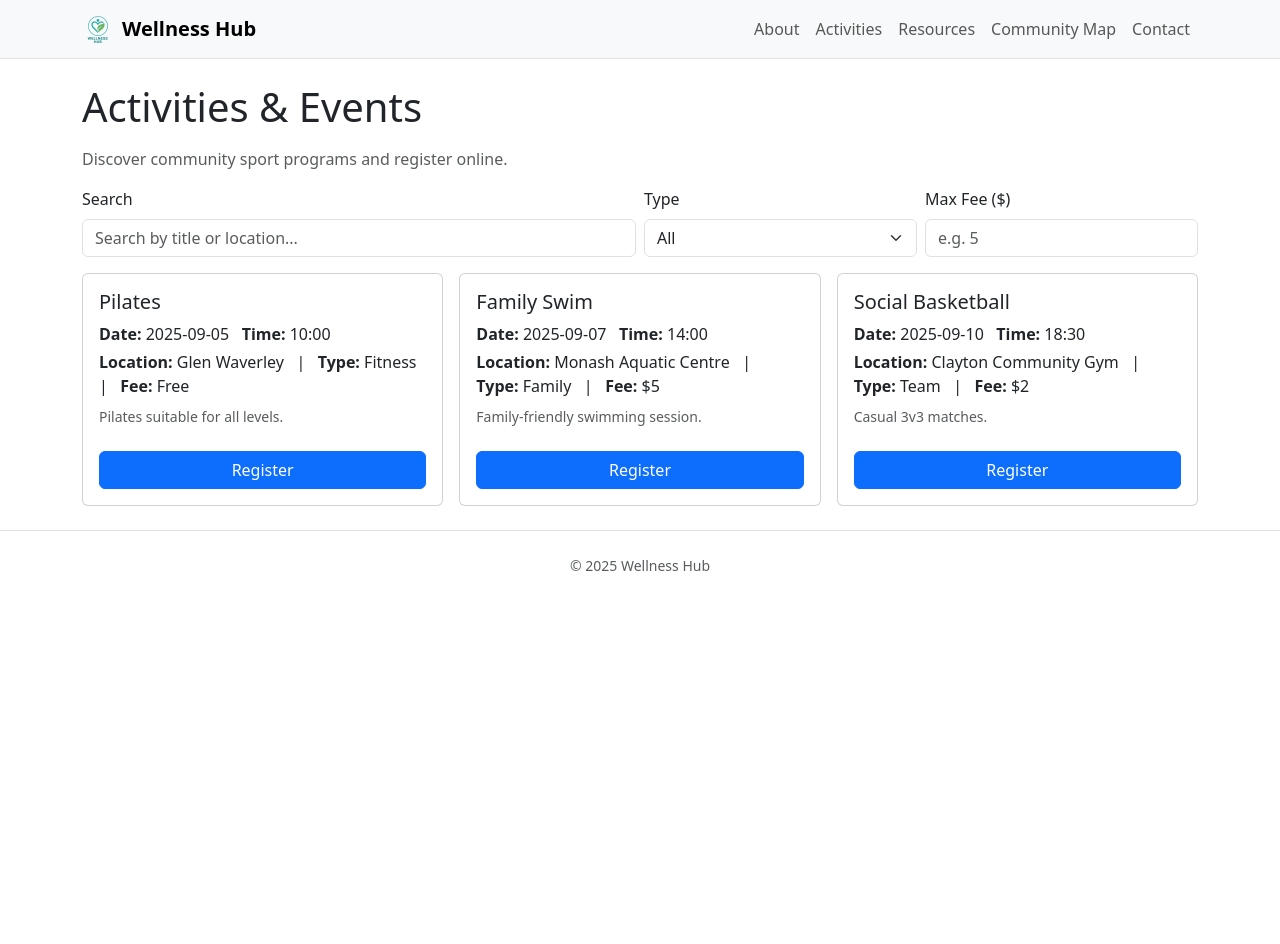
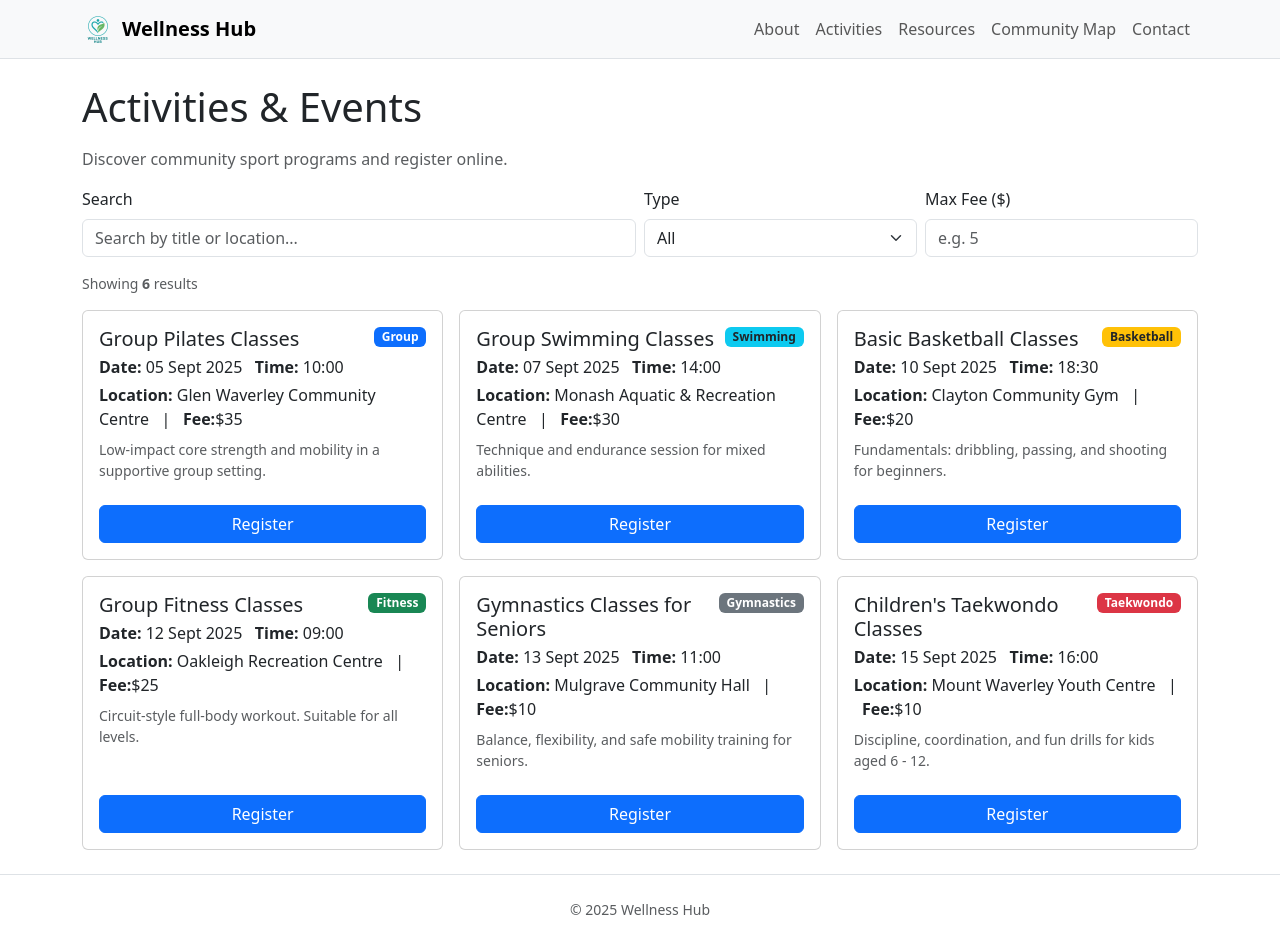
Before and after one commit to Jche0548/FIT5032-Assignment, a Vue app: page /activities in a window 1280 px wide. Before the commit the page ends 800 px from the top, so only its background shows below. Built offline with nearby package versions, Linux system fonts and the light colour scheme.

Commit message:
Optimize the About us page, add Activities & Events, and add more health-related Resources

```diff
--- a/public/activities.json
+++ b/public/activities.json
@@ -1,5 +1,62 @@
 [
-    { "id": 101, "title": "Pilates", "type": "Fitness", "date": "2025-09-05", "time": "10:00", "location": "Glen Waverley", "fee": 0, "desc": "Pilates suitable for all levels." },
-    { "id": 102, "title": "Family Swim",     "type": "Family",  "date": "2025-09-07", "time": "14:00", "location": "Monash Aquatic Centre", "fee": 5, "desc": "Family-friendly swimming session." },
-    { "id": 103, "title": "Social Basketball","type": "Team",    "date": "2025-09-10", "time": "18:30","location": "Clayton Community Gym", "fee": 2, "desc": "Casual 3v3 matches." }
-  ]
+  {
+    "id": 301,
+    "title": "Group Pilates Classes",
+    "type": "Group",
+    "date": "2025-09-05",
+    "time": "10:00",
+    "location": "Glen Waverley Community Centre",
+    "fee": 35,
+    "desc": "Low-impact core strength and mobility in a supportive group setting."
+  },
+  {
+    "id": 302,
+    "title": "Group Swimming Classes",
+    "type": "Swimming",
+    "date": "2025-09-07",
+    "time": "14:00",
+    "location": "Monash Aquatic & Recreation Centre",
+    "fee": 30,
+    "desc": "Technique and endurance session for mixed abilities."
+  },
+  {
+    "id": 303,
+    "title": "Basic Basketball Classes",
+    "type": "Basketball",
+    "date": "2025-09-10",
+    "time": "18:30",
+    "location": "Clayton Community Gym",
+    "fee": 20,
+    "desc": "Fundamentals: dribbling, passing, and shooting for beginners."
+  },
+  {
+    "id": 304,
+    "title": "Group Fitness Classes",
+    "type": "Fitness",
+    "date": "2025-09-12",
+    "time": "09:00",
+    "location": "Oakleigh Recreation Centre",
+    "fee": 25,
+    "desc": "Circuit-style full-body workout. Suitable for all levels."
+  },
+  {
+    "id": 305,
+    "title": "Gymnastics Classes for Seniors",
+    "type": "Gymnastics",
+    "date": "2025-09-13",
+    "time": "11:00",
+    "location": "Mulgrave Community Hall",
+    "fee": 10,
+    "desc": "Balance, flexibility, and safe mobility training for seniors."
+  },
+  {
+    "id": 306,
+    "title": "Children's Taekwondo Classes",
+    "type": "Taekwondo",
+    "date": "2025-09-15",
+    "time": "16:00",
+    "location": "Mount Waverley Youth Centre",
+    "fee": 10,
+    "desc": "Discipline, coordination, and fun drills for kids aged 6 - 12."
+  }
+]
--- a/public/resources.json
+++ b/public/resources.json
@@ -1,5 +1,7 @@
 [
     { "id": 1, "title": "Exercise Guide: Staying Active at Home", "category": "Exercise" },
     { "id": 2, "title": "Nutrition Tips for Busy People", "category": "Nutrition" },
-    { "id": 3, "title": "Benefits of Regular Physical Activity", "category": "Exercise" }
-  ]
+    { "id": 3, "title": "Benefits of Regular Physical Activity", "category": "Exercise" },
+    { "id": 4, "title": "Healthy Diet Guide for Seniors", "category": "Nutrition" },
+    { "id": 5, "title": "Basic Pilates Teaching Guide", "category": "Exercise" }
+]
--- a/public/venues.json
+++ b/public/venues.json
@@ -5,7 +5,7 @@
       "address": "🏠 88 Super Road, Clayton VIC 3168",
       "size": "📐 2800 sq/m",
       "phone": "📞 1303789639",
-      "email": "💻 clayton@stadium.com.au"
+      "email": "💻 Clayton@stadium.com.au"
     },
     {
       "id": 2,
--- a/src/views/About.vue
+++ b/src/views/About.vue
@@ -2,21 +2,21 @@
     <div class="container">
       <h1 class="mb-3">About Us</h1>
       <p class="text-muted mb-4">
-        Wellness Hub is a community-first initiative helping people access inclusive, local sport and wellness activities.
+        The Wellness Hub is here for the community - we want to help community members
+        find local sport and wellness opportunities that are accessible and inclusive.
       </p>
 
       <!-- Mission -->
       <section class="mb-4">
         <h2 class="h5">Our Mission</h2>
         <p>
-          To improve health and wellbeing for underrepresented communities in Melbourne by
-          connecting people with affordable, accessible, and engaging community sport programs.
+          Our aim is to improve the health and wellbeing of underserved communities across Melbourne by providing affordable, accessible and engaging community sport programs.
         </p>
       </section>
 
-      <!-- What we do -->
+      <!-- What we wanna do -->
       <section class="mb-4">
-        <h2 class="h5">What We Do</h2>
+        <h2 class="h5">What we wanna Do</h2>
         <ul class="mb-0">
           <li>Curate and promote community sport and wellness activities.</li>
           <li>Provide educational resources on physical activity and healthy living.</li>
@@ -28,7 +28,7 @@
       <section class="mb-4">
         <h2 class="h5">Our Impact</h2>
         <div class="row g-3">
-          <div class="col-6 col-md-3"><div class="p-3 border text-center"><strong>120+</strong><br>Activities listed</div></div>
+          <div class="col-6 col-md-3"><div class="p-3 border text-center"><strong>100+ activities featured</strong><br>Activities listed</div></div>
           <div class="col-6 col-md-3"><div class="p-3 border text-center"><strong>35</strong><br>Local partners</div></div>
           <div class="col-6 col-md-3"><div class="p-3 border text-center"><strong>2,400+</strong><br>Participants</div></div>
           <div class="col-6 col-md-3"><div class="p-3 border text-center"><strong>18</strong><br>Suburbs served</div></div>
@@ -43,8 +43,8 @@
 
       <!-- CTA -->
       <section class="mb-4">
-        <h2 class="h5">Get Involved</h2>
-        <p class="mb-2">Want to know more events or partner with us?</p>
+        <h2 class="h5">We look forward to your participation</h2>
+        <p class="mb-2">Want to know more events or partner with us, click below to contact us?</p>
         <RouterLink class="btn btn-primary btn-sm" to="/contact">Contact Us</RouterLink>
       </section>
     </div>
--- a/src/views/Activities.vue
+++ b/src/views/Activities.vue
@@ -3,55 +3,84 @@
     <h1 class="mb-3">Activities & Events</h1>
     <p class="text-muted">Discover community sport programs and register online.</p>
 
-    <!-- Search and filter -->
+    <!-- Search & Filters -->
     <div class="row g-2 align-items-end mb-3">
       <div class="col-12 col-md-6">
-        <label class="form-label">Search</label>
-        <input v-model="q" type="text" class="form-control" placeholder="Search by title or location..." />
+        <label class="form-label" for="q">Search</label>
+        <input id="q" v-model.trim="q" type="text" class="form-control"
+               placeholder="Search by title or location..." />
       </div>
       <div class="col-6 col-md-3">
-        <label class="form-label">Type</label>
-        <select v-model="type" class="form-select">
+        <label class="form-label" for="type">Type</label>
+        <select id="type" v-model="type" class="form-select">
           <option value="">All</option>
+          <option value="Group">Group</option>
+          <option value="Swimming">Swimming</option>
+          <option value="Basketball">Basketball</option>
           <option value="Fitness">Fitness</option>
-          <option value="Family">Family</option>
-          <option value="Team">Team</option>
+          <option value="Gymnastics">Gymnastics</option>
+          <option value="Taekwondo">Taekwondo</option>
         </select>
       </div>
       <div class="col-6 col-md-3">
-        <label class="form-label">Max Fee ($)</label>
-        <input v-model.number="maxFee" type="number" class="form-control" min="0" placeholder="e.g. 5" />
+        <label class="form-label" for="maxFee">Max Fee ($)</label>
+        <input id="maxFee" v-model.number="maxFee" type="number" min="0"
+               class="form-control" placeholder="e.g. 5" />
       </div>
     </div>
 
-    <!-- Loading Status / Errors -->
-    <div v-if="loading" class="alert alert-info">Loading activities...</div>
-    <div v-else-if="error" class="alert alert-danger">Failed to load activities. Showing fallback data.</div>
+    <!-- Filter state / actions -->
+    <div class="d-flex align-items-center gap-3 mb-3">
+      <span class="text-muted small">
+        Showing <strong>{{ filtered.length }}</strong> {{ filtered.length === 1 ? 'result' : 'results' }}
+      </span>
+      <button v-if="hasActiveFilters" class="btn btn-outline-secondary btn-sm" @click="resetFilters">
+        Reset filters
+      </button>
+    </div>
 
-    <!-- Active card list (dynamic rendering) -->
+    <!-- Loading / Error -->
+    <div v-if="loading" class="alert alert-info" role="status">Loading activities…</div>
+    <div v-else-if="error" class="alert alert-danger" role="alert">
+      Failed to load activities. Showing fallback data.
+    </div>
+
+    <!-- Cards -->
     <div class="row g-3">
       <div class="col-12 col-md-6 col-lg-4" v-for="a in filtered" :key="a.id">
         <div class="card h-100">
           <div class="card-body d-flex flex-column">
-            <h5 class="card-title">{{ a.title }}</h5>
+            <div class="d-flex justify-content-between align-items-start">
+              <h5 class="card-title mb-1">{{ a.title }}</h5>
+              <span class="badge" :class="badgeClass(a.type)">{{ a.type }}</span>
+            </div>
+
             <p class="card-text mb-1">
-              <strong>Date:</strong> {{ a.date }} &nbsp; <strong>Time:</strong> {{ a.time }}
+              <strong>Date:</strong> {{ fmtDate(a.date) }}
+              &nbsp; <strong>Time:</strong> {{ a.time }}
             </p>
             <p class="card-text mb-2">
-              <strong>Location:</strong> {{ a.location }} &nbsp; | &nbsp;
-              <strong>Type:</strong> {{ a.type }} &nbsp; | &nbsp;
-              <strong>Fee:</strong> {{ a.fee === 0 ? 'Free' : '$' + a.fee }}
+              <strong>Location:</strong> {{ a.location }}
+              &nbsp; | &nbsp;
+              <strong>Fee:</strong>
+              <span :class="a.fee === 0 ? 'badge bg-success' : ''">
+                {{ a.fee === 0 ? 'Free' : fmtCurrency(a.fee) }}
+              </span>
             </p>
+
             <p class="card-text text-muted small flex-grow-1">{{ a.desc }}</p>
-            <RouterLink class="btn btn-primary mt-2" :to="`/contact`">Register</RouterLink>
+
+            <RouterLink class="btn btn-primary mt-2" to="/contact" aria-label="Register for activity">
+              Register
+            </RouterLink>
           </div>
         </div>
       </div>
     </div>
 
-    <!-- No results -->
+    <!-- Empty state -->
     <div v-if="!loading && filtered.length === 0" class="alert alert-warning mt-3">
-      No activities match your filters.
+      No activities match your filters. Try clearing filters or searching a different keyword.
     </div>
   </div>
 </template>
@@ -63,12 +92,22 @@ const loading = ref(true)
 const error = ref(false)
 const activities = ref([])
 
-// Search and filter state
+// filters
 const q = ref('')
 const type = ref('')
 const maxFee = ref(null)
 
-// Load from public/activities.json
+const hasActiveFilters = computed(() =>
+  q.value.trim() !== '' || type.value !== '' || maxFee.value !== null
+)
+
+function resetFilters () {
+  q.value = ''
+  type.value = ''
+  maxFee.value = null
+}
+
+// load data
 onMounted(async () => {
   try {
     const res = await fetch('/activities.json')
@@ -76,23 +115,47 @@ onMounted(async () => {
     activities.value = await res.json()
   } catch (e) {
     error.value = true
-    // Fallback: If loading fails, use the built-in array
+    // Fallback data (matches your new categories)
     activities.value = [
-      { id: 201, title: 'Fallback Yoga', type: 'Fitness', date: '2025-09-12', time: '09:00', location: 'Oakleigh', fee: 0, desc: 'Fallback data.' }
+      { id: 9991, title: 'Group Pilates Classes', type: 'Group',       date: '2025-09-05', time: '10:00', location: 'Glen Waverley Community Centre', fee: 8, desc: 'Low-impact core strength and mobility.' },
+      { id: 9992, title: 'Group Swimming Classes', type: 'Swimming',   date: '2025-09-07', time: '14:00', location: 'Monash Aquatic & Recreation Centre', fee: 5, desc: 'Technique and endurance for mixed abilities.' }
     ]
   } finally {
     loading.value = false
   }
 })
 
-// Filtering logic
+// filtering
 const filtered = computed(() => {
   const kw = q.value.trim().toLowerCase()
   return activities.value.filter(a => {
-    const matchKw = !kw || a.title.toLowerCase().includes(kw) || a.location.toLowerCase().includes(kw)
-    const matchType = !type.value || a.type === type.value
-    const matchFee = maxFee.value == null || a.fee <= maxFee.value
-    return matchKw && matchType && matchFee
+    const byKw = !kw || a.title.toLowerCase().includes(kw) || a.location.toLowerCase().includes(kw)
+    const byType = !type.value || a.type === type.value
+    const byFee = maxFee.value == null || a.fee <= maxFee.value
+    return byKw && byType && byFee
   })
 })
+
+// formatting
+const fmtCurrency = (n) =>
+  new Intl.NumberFormat('en-AU', { style: 'currency', currency: 'AUD', maximumFractionDigits: 0 }).format(Number(n || 0))
+
+const fmtDate = (iso) => {
+  const d = new Date(iso)
+  if (isNaN(d)) return iso // fallback
+  return d.toLocaleDateString('en-AU', { day: '2-digit', month: 'short', year: 'numeric' })
+}
+
+// badge color by type
+function badgeClass (t) {
+  switch (t) {
+    case 'Group':       return 'bg-primary'
+    case 'Swimming':    return 'bg-info text-dark'
+    case 'Basketball':  return 'bg-warning text-dark'
+    case 'Fitness':     return 'bg-success'
+    case 'Gymnastics':  return 'bg-secondary'
+    case 'Taekwondo':   return 'bg-danger'
+    default:            return 'bg-dark'
+  }
+}
 </script>
--- a/src/views/Home.vue
+++ b/src/views/Home.vue
@@ -61,7 +61,7 @@ onMounted(async () => {
         address: '88 Super Road, Clayton VIC 3168',
         size: '2500 sq/m',
         phone: '1303789639',
-        email: 'clayton@stadium.com.au'
+        email: 'Clayton@stadium.com.au'
       },
       {
         id: 2,
```
Also changed, not shown: 1 other file (tests, documents, lock files or other folders).
